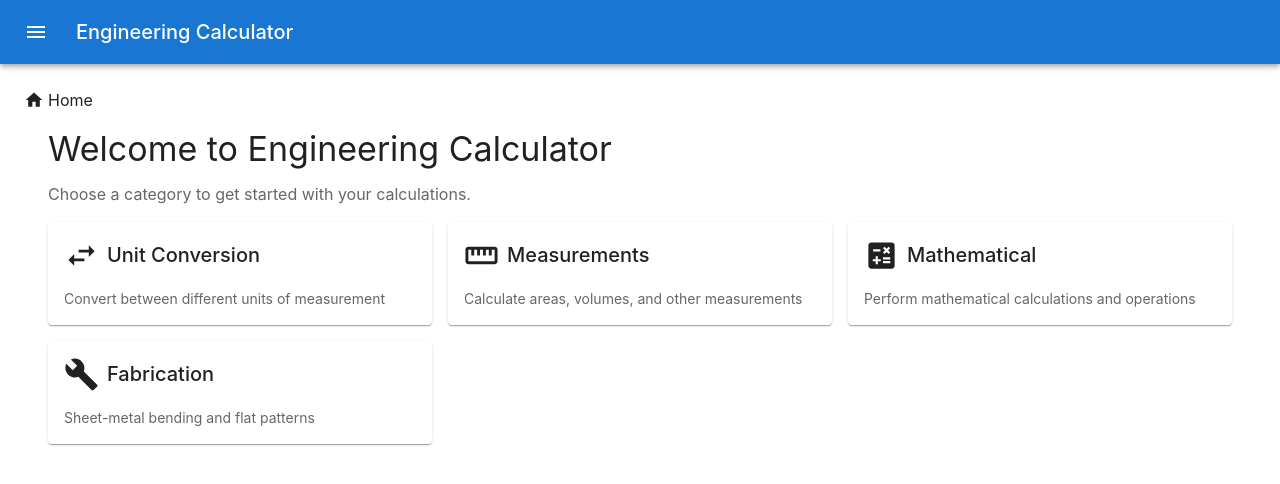
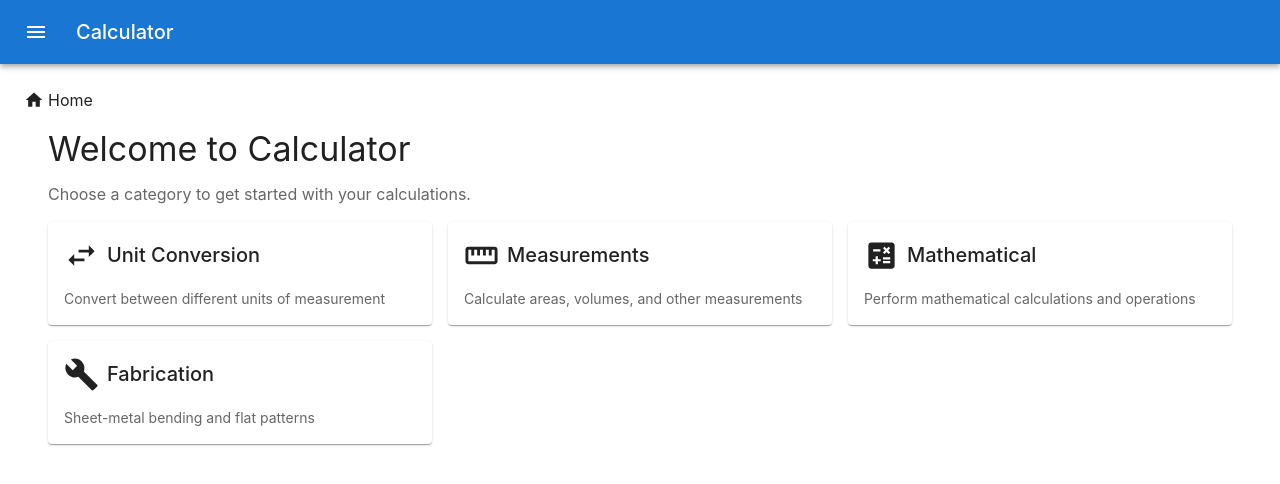
Before and after one commit to liammoat/calculator, a React app: page / in a window 1280 px wide. Shown: the top 484 px of the page. Built offline with nearby package versions, Linux system fonts and the light colour scheme; the HTML template or start-up script is replaced by a standard one.

Commit message:
chore: remove eng

```diff
--- a/package.json
+++ b/package.json
@@ -1,7 +1,7 @@
 {
-  "name": "eng-calc",
+  "name": "calculator",
   "version": "1.0.0",
-  "description": "Engineering Calculator - A mobile-first React app for various engineering calculations",
+  "description": "Calculator - A mobile-first React app for various calculations",
   "main": "dist/index.js",
   "scripts": {
     "start": "webpack serve --mode development --open",
@@ -10,7 +10,6 @@
   },
   "keywords": [
     "calculator",
-    "engineering",
     "react",
     "typescript"
   ],
--- a/src/components/HomePage.tsx
+++ b/src/components/HomePage.tsx
@@ -17,7 +17,7 @@ const HomePage: React.FC = () => {
   return (
     <Container maxWidth="lg">
       <Typography variant="h4" gutterBottom>
-        Welcome to Engineering Calculator
+        Welcome to Calculator
       </Typography>
       <Typography variant="body1" color="text.secondary" paragraph>
         Choose a category to get started with your calculations.
--- a/src/components/Layout.tsx
+++ b/src/components/Layout.tsx
@@ -138,7 +138,7 @@ const Layout: React.FC = () => {
             sx={{ flexGrow: 1, cursor: 'pointer' }}
             onClick={() => navigate('/')}
           >
-            Engineering Calculator
+            Calculator
           </Typography>
         </Toolbar>
       </AppBar>
```
Also changed, not shown: 1 other file (tests, documents, lock files or other folders).
